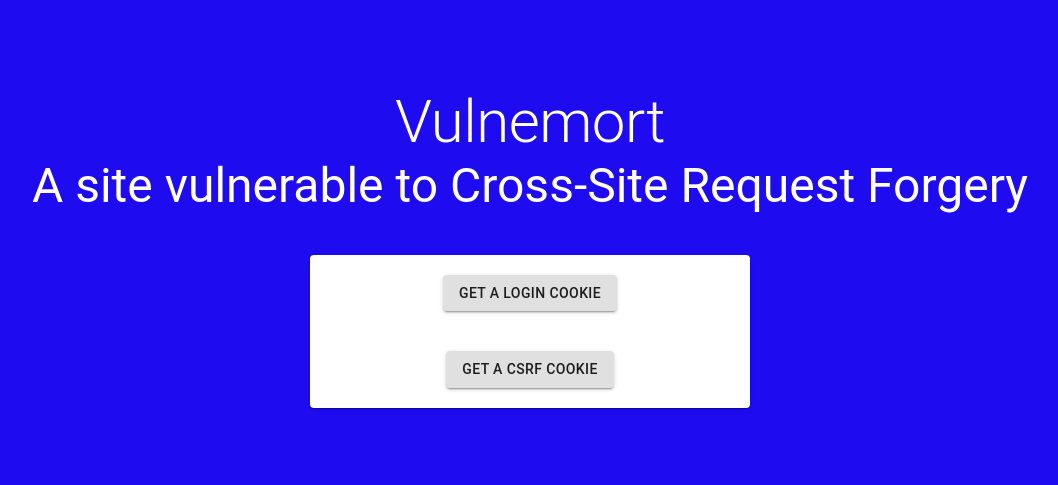
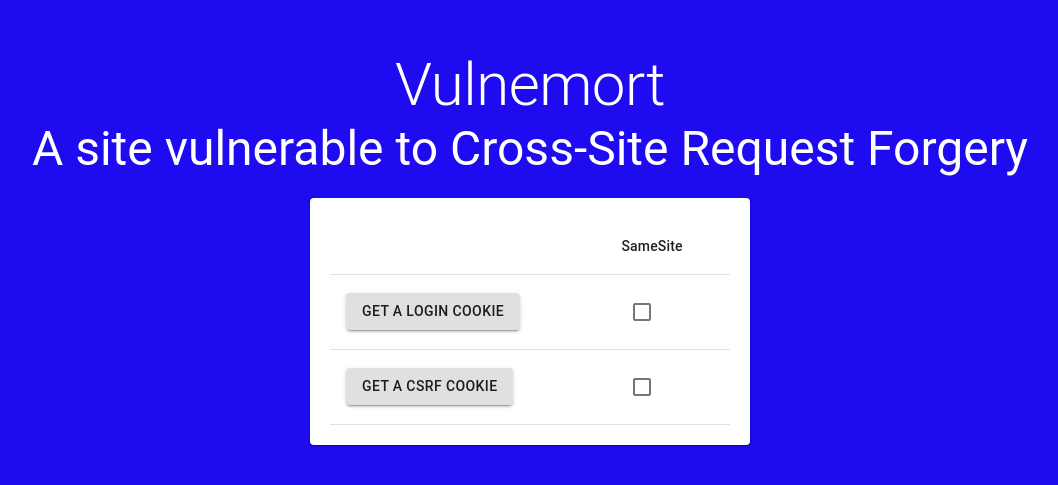
Before and after one commit to douglasnaphas/csrf-vulnerable, a React (Create React App) app: page / in a window 1280 px wide. Shown: the part 153-638 px from the top of the page, without its empty margins (110-1168 px from the left). Built offline with nearby package versions, Linux system fonts and the light colour scheme.

Commit message:
Add UI option for samesite

```diff
--- a/src/App.js
+++ b/src/App.js
@@ -1,14 +1,30 @@
-import React from "react";
-import "./App.css";
-import Paper from "@material-ui/core/Paper";
-import Typography from "@material-ui/core/Typography";
-import TextField from "@material-ui/core/TextField";
-import Button from "@material-ui/core/Button";
-import { getLoginCookie } from "./lib/getLoginCookie";
-import { getCSRFCookie } from "./lib/getCSRFCookie";
+import React from 'react';
+import Button from '@material-ui/core/Button';
+import Checkbox from '@material-ui/core/Checkbox';
+import Paper from '@material-ui/core/Paper';
+import Table from '@material-ui/core/Table';
+import TableBody from '@material-ui/core/TableBody';
+import TableCell from '@material-ui/core/TableCell';
+import TableHead from '@material-ui/core/TableHead';
+import TableRow from '@material-ui/core/TableRow';
+import TextField from '@material-ui/core/TextField';
+import Typography from '@material-ui/core/Typography';
+import { getLoginCookie } from './lib/getLoginCookie';
+import { getCSRFCookie } from './lib/getCSRFCookie';
+import './App.css';
 
 function App() {
-  const [url, setUrl] = React.useState("initial url");
+  const [url, setUrl] = React.useState('initial url');
+  const [loginSameSite, setLoginSameSite] = React.useState(false);
+  const [CSRFSameSite, setCSRFSameSite] = React.useState(false);
+  const [checkedState, setCheckedState] = React.useState({
+    loginCookie: {
+      sameSite: false
+    },
+    CSRFCookie: {
+      sameSite: false
+    }
+  });
   return (
     <div className="App">
       <Typography variant="h2" component="h1">
@@ -18,34 +34,64 @@ function App() {
         A site vulnerable to Cross-Site Request Forgery
       </Typography>
       <br />
-      <br />
-      <Paper className="White-paper" style={{ minWidth: "400px" }}>
+      <div>
+        <Paper className="White-paper" style={{ minWidth: '400px' }}>
+          <Table>
+            <TableHead>
+              <TableRow>
+                <TableCell></TableCell>
+                <TableCell>SameSite</TableCell>
+              </TableRow>
+            </TableHead>
+            <TableBody>
+              <TableRow>
+                <TableCell>
                   <div>
                     <Button
                       variant="contained"
                       onClick={() => {
-              console.log(process);
-              console.log("************");
-              console.log(process.env);
-              getLoginCookie();
+                        getLoginCookie(loginSameSite);
                       }}
                     >
                       Get a login cookie
                     </Button>
                   </div>
-        <br />
-        <br />
+                </TableCell>
+                <TableCell>
+                  <Checkbox
+                    checked={loginSameSite}
+                    onChange={event => {
+                      setLoginSameSite(event.target.checked);
+                    }}
+                  ></Checkbox>
+                </TableCell>
+              </TableRow>
+              <TableRow>
+                <TableCell>
                   <div>
                     <Button
                       variant="contained"
                       onClick={() => {
-              getCSRFCookie();
+                        getCSRFCookie(CSRFSameSite);
                       }}
                     >
                       Get a CSRF cookie
                     </Button>
                   </div>
+                </TableCell>
+                <TableCell>
+                  <Checkbox
+                    checked={CSRFSameSite}
+                    onChange={event => {
+                      setCSRFSameSite(event.target.checked);
+                    }}
+                  ></Checkbox>
+                </TableCell>
+              </TableRow>
+            </TableBody>
+          </Table>
         </Paper>
+      </div>
     </div>
   );
 }
--- a/src/lib/getCSRFCookie.js
+++ b/src/lib/getCSRFCookie.js
@@ -1,8 +1,11 @@
-import { Configs } from "../Configs";
+import { Configs } from '../Configs';
 
-async function getCSRFCookie() {
-  const getCookie = new URL(`/csrf-cookie`, Configs.apiUrl());
-  const response = await fetch(getCookie, { credentials: "include" });
+async function getCSRFCookie(sameSite) {
+  const getCookie = new URL(
+    `/csrf-cookie${sameSite ? '?samesite=true' : ''}`,
+    Configs.apiUrl()
+  );
+  const response = await fetch(getCookie, { credentials: 'include' });
   const data = await response.json();
   const status = response.status;
   return {
--- a/src/lib/getLoginCookie.js
+++ b/src/lib/getLoginCookie.js
@@ -1,8 +1,11 @@
-import { Configs } from "../Configs";
+import { Configs } from '../Configs';
 
-async function getLoginCookie() {
-  const getCookie = new URL(`/login-cookie`, Configs.apiUrl());
-  const response = await fetch(getCookie, { credentials: "include" });
+async function getLoginCookie(sameSite) {
+  const getCookie = new URL(
+    `/login-cookie${sameSite ? '?samesite=true' : ''}`,
+    Configs.apiUrl()
+  );
+  const response = await fetch(getCookie, { credentials: 'include' });
   const data = await response.json();
   const status = response.status;
   return {
```
Lines whose indentation alone changed are shown as unchanged.
